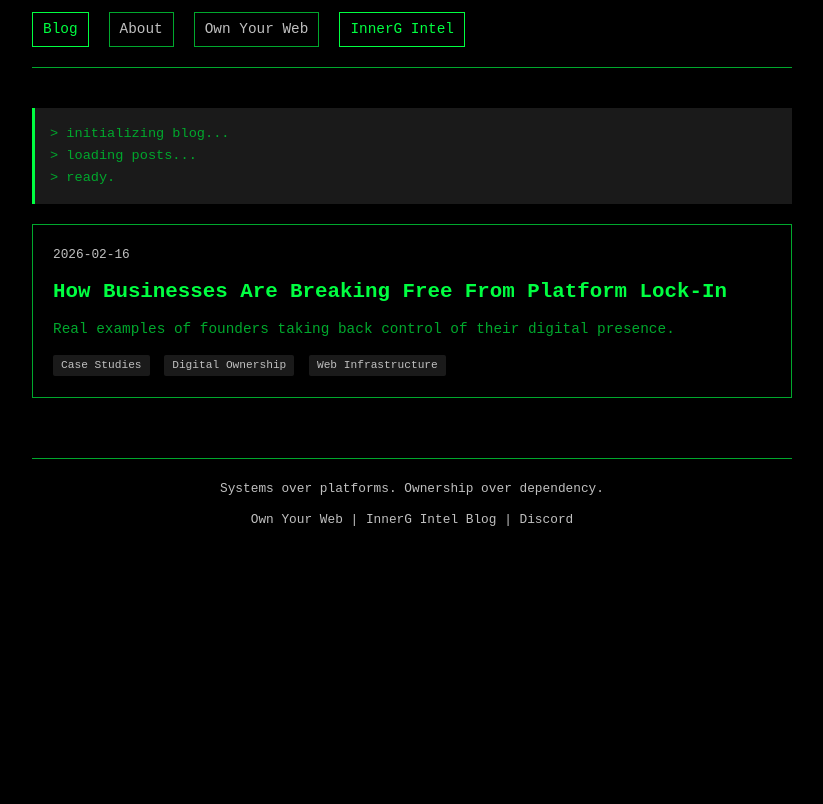
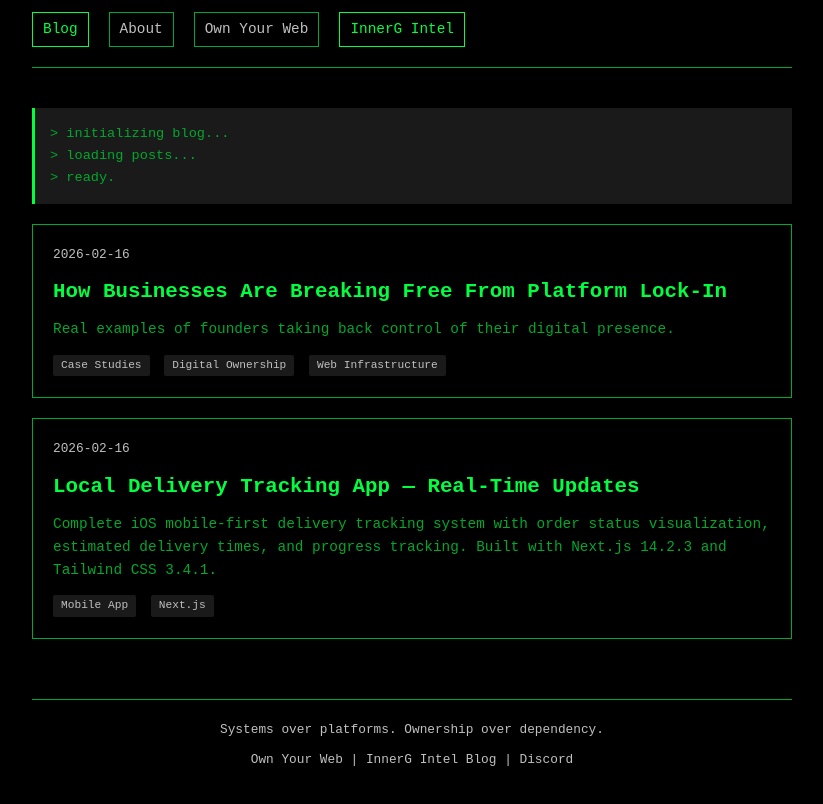
Before and after one commit to innergclaw/innerg-intel-blog, a plain HTML site: page index.html in a window 1280 px wide. Shown: the part 114-918 px from the top of the page, without its empty margins (228-1051 px from the left). Before the commit the page ends 800 px from the top, so only its background shows below. Drawn offline with Linux system fonts and the light colour scheme.

Commit message:
Add delivery tracking app preview link to blog index

```diff
--- a/index.html
+++ b/index.html
@@ -184,6 +184,15 @@
                         <span class="tag">Web Infrastructure</span>
                     </div>
                 </li>
+                <li class="post-item">
+                    <div class="post-date">2026-02-16</div>
+                    <h2 class="post-title"><a href="./preview.html">Local Delivery Tracking App — Real-Time Updates</a></h2>
+                    <p class="post-excerpt">Complete iOS mobile-first delivery tracking system with order status visualization, estimated delivery times, and progress tracking. Built with Next.js 14.2.3 and Tailwind CSS 3.4.1.</p>
+                    <div style="margin-top: 10px;">
+                        <span class="tag">Mobile App</span>
+                        <span class="tag">Next.js</span>
+                    </div>
+                </li>
             </ul>
         </main>
 
```
